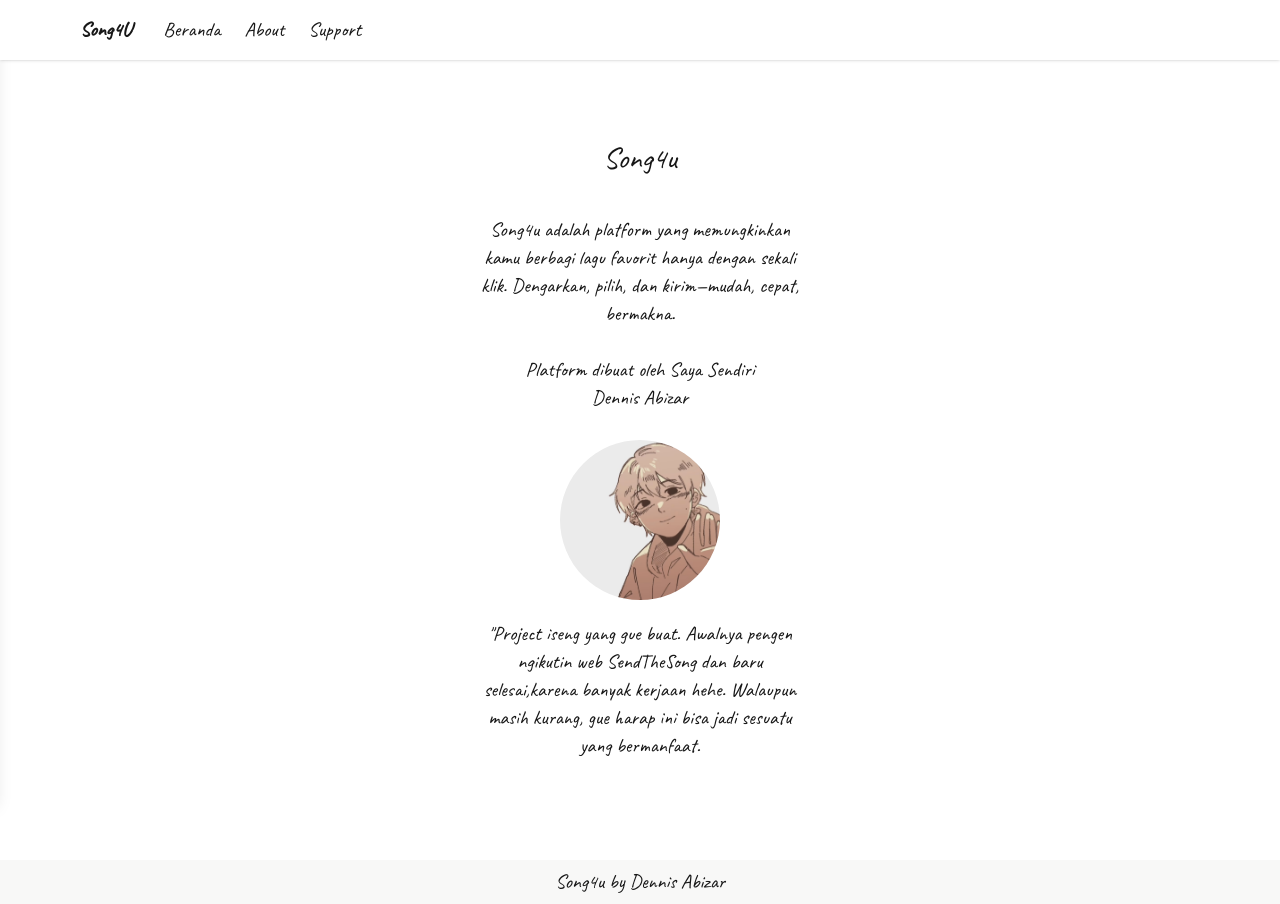
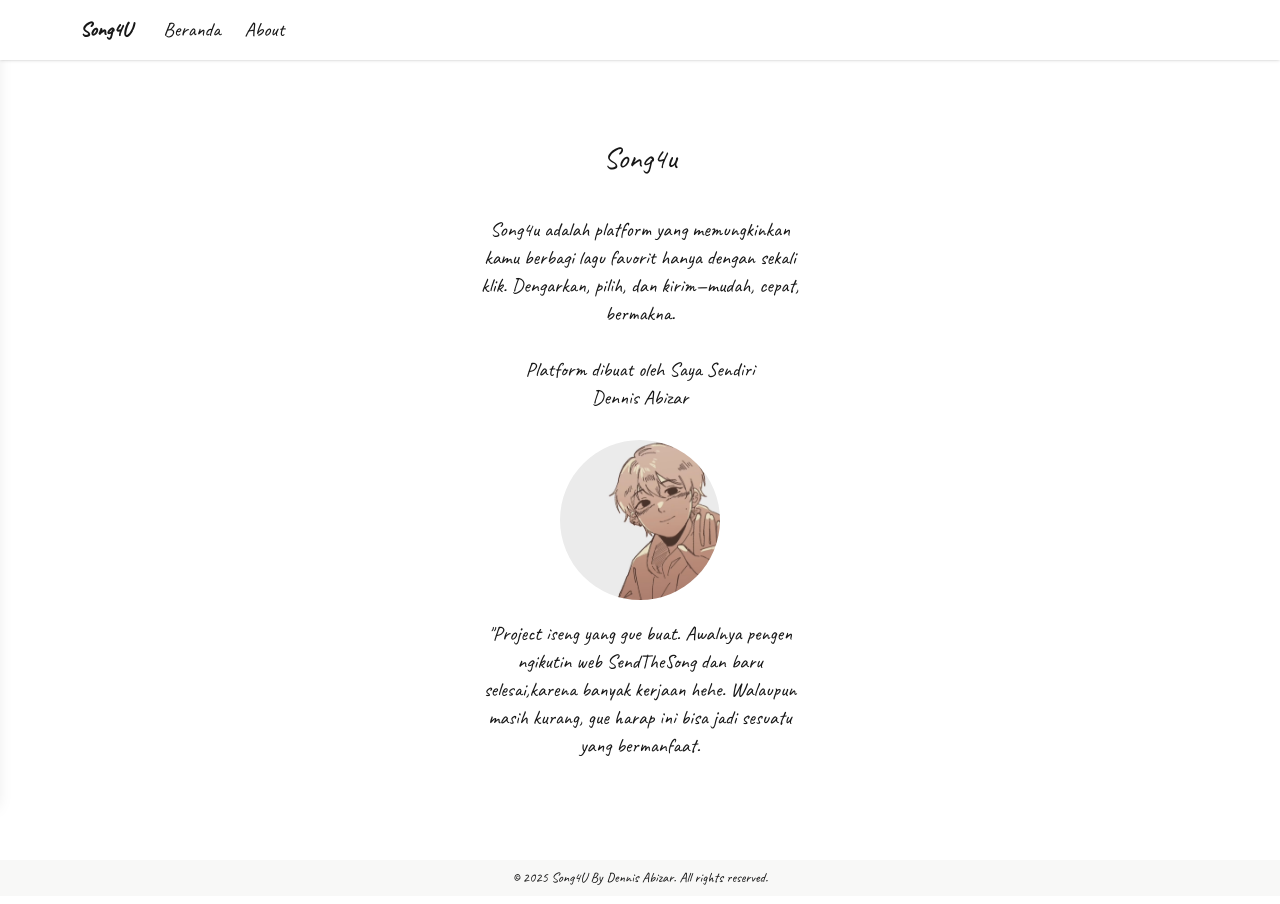
Before and after one commit to imAbizars/song4u, a Next.js app: page /about in a window 1280 px wide. Built offline with nearby package versions, Linux system fonts and the light colour scheme.

Commit message:
style:edit teks on footer

```diff
--- a/src/app/components/footer/Footer.jsx
+++ b/src/app/components/footer/Footer.jsx
@@ -1,9 +1,7 @@
 export default function Footer(){
     return(
-    <footer className="w-full p-2 bg-[#F8F8F7] flex justify-center">
-        <div>
-            Song4u by Dennis Abizar
-        </div>
+    <footer className="w-full p-2 bg-[#F8F8F7] flex justify-center text-sm">
+        <p>© 2025 Song4U By Dennis Abizar. All rights reserved.</p>
     </footer>
     )
 }
--- a/src/app/components/navbar/Navbar.jsx
+++ b/src/app/components/navbar/Navbar.jsx
@@ -23,9 +23,8 @@ export default function Navbar() {
         {/* Desktop Menu */}
         <div className="hidden md:flex items-center space-x-6">
           <h1 className="text-xl font-bold mr-8">Song4U</h1>
-          <Link href="/" className="hover:text-yellow-300">Beranda</Link>
-          <Link href="/about" className="hover:text-yellow-300">About</Link>
-          <Link href="/support" className="hover:text-yellow-300">Support</Link>
+          <Link href="/" >Beranda</Link>
+          <Link href="/about">About</Link>
         </div>
       </nav>
 
@@ -37,8 +36,8 @@ export default function Navbar() {
       >
         <div className="p-4">
           <ul className="space-y-4">
-            <li><Link href="/" onClick={toggleSidebar} className="block hover:text-yellow-300">Beranda</Link></li>
-            <li><Link href="/about" onClick={toggleSidebar} className="block hover:text-yellow-300">About</Link></li>
+            <li><Link href="/" onClick={toggleSidebar} className="block">Beranda</Link></li>
+            <li><Link href="/about" onClick={toggleSidebar} className="block">About</Link></li>
           </ul>
         </div>
       </div>
```
Also changed, not shown: src/app/layout.js (line endings or trailing spaces).
